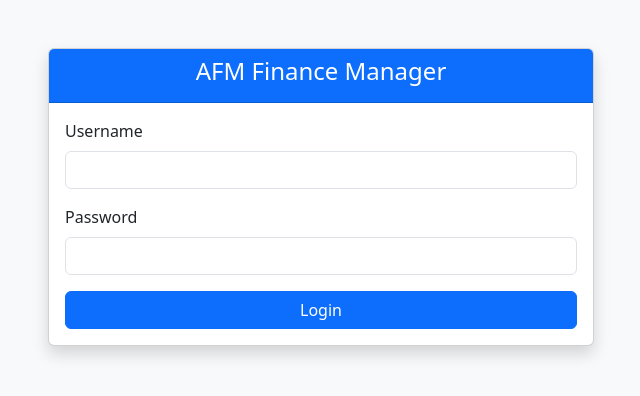
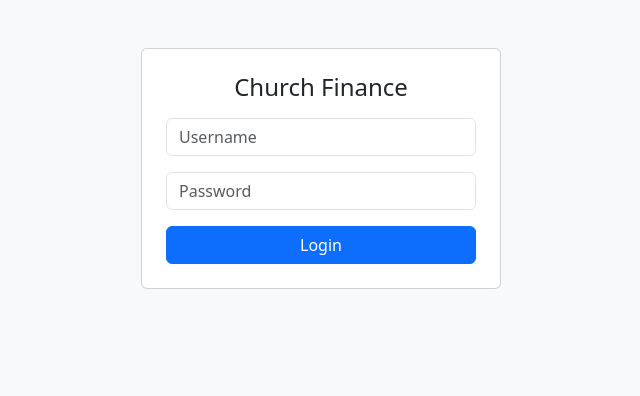
Before and after one commit to Nnzheni/church-finance-manager, a Flask app: page / in a window 1280 px wide. Shown: the top 396 px of the page, without its empty margins (319-959 px from the left). Run offline with Flask 3, Linux system fonts and the light colour scheme.

Commit message:
Update login.html

```diff
--- a/templates/login.html
+++ b/templates/login.html
@@ -1,53 +1,17 @@
 <!DOCTYPE html>
-<html lang="en">
-<head>
-  <meta charset="UTF-8">
-  <title>Login - AFM Finance Manager</title>
-
-  <!-- Bootstrap -->
-  <link rel="stylesheet" href="https://cdn.jsdelivr.net/npm/bootstrap@5.3.0/dist/css/bootstrap.min.css">
-
-  <!-- PWA support -->
-  <link rel="manifest" href="{{ url_for('static', filename='manifest.json') }}">
-  <link rel="icon" href="{{ url_for('static', filename='icons/icon-192.png') }}">
-  <meta name="theme-color" content="#00466f">
-
-</head>
-<body class="bg-light">
-  <div class="container mt-5">
-    <div class="row justify-content-center">
-      <div class="col-md-6">
-        <div class="card shadow">
-          <div class="card-header text-center bg-primary text-white">
-            <h4>AFM Finance Manager</h4>
-          </div>
-          <div class="card-body">
-            <!-- Flash messages -->
-            {% with messages = get_flashed_messages(with_categories=true) %}
-              {% if messages %}
-                {% for category, message in messages %}
-                  <div class="alert alert-{{ category }}">{{ message }}</div>
-                {% endfor %}
-              {% endif %}
-            {% endwith %}
-
-            <!-- Login form -->
-            <form method="POST">
-              <div class="mb-3">
-                <label for="username" class="form-label">Username</label>
-                <input id="username" type="text" class="form-control" name="username" required>
-              </div>
-              <div class="mb-3">
-                <label for="password" class="form-label">Password</label>
-                <input id="password" type="password" class="form-control" name="password" required>
-              </div>
-              <button type="submit" class="btn btn-primary w-100">Login</button>
-            </form>
-
-          </div>
-        </div>
-      </div>
-    </div>
-  </div>
-</body>
-</html>
+<html><head>
+  <title>Login</title>
+  <link href="https://cdn.jsdelivr.net/npm/bootstrap@5.3.0/dist/css/bootstrap.min.css" rel="stylesheet">
+</head><body class="bg-light">
+<div class="container mt-5">
+  <form method="POST" class="card p-4 mx-auto" style="max-width:360px;">
+    <h4 class="mb-3 text-center">Church Finance</h4>
+    {% with msgs = get_flashed_messages(with_categories=true) %}
+      {% for c,m in msgs %}<div class="alert alert-{{c}}">{{m}}</div>{% endfor %}
+    {% endwith %}
+    <div class="mb-3"><input name="username" placeholder="Username" class="form-control" required></div>
+    <div class="mb-3"><input name="password" type="password" placeholder="Password" class="form-control" required></div>
+    <button class="btn btn-primary w-100">Login</button>
+  </form>
+</div>
+</body></html>
```
